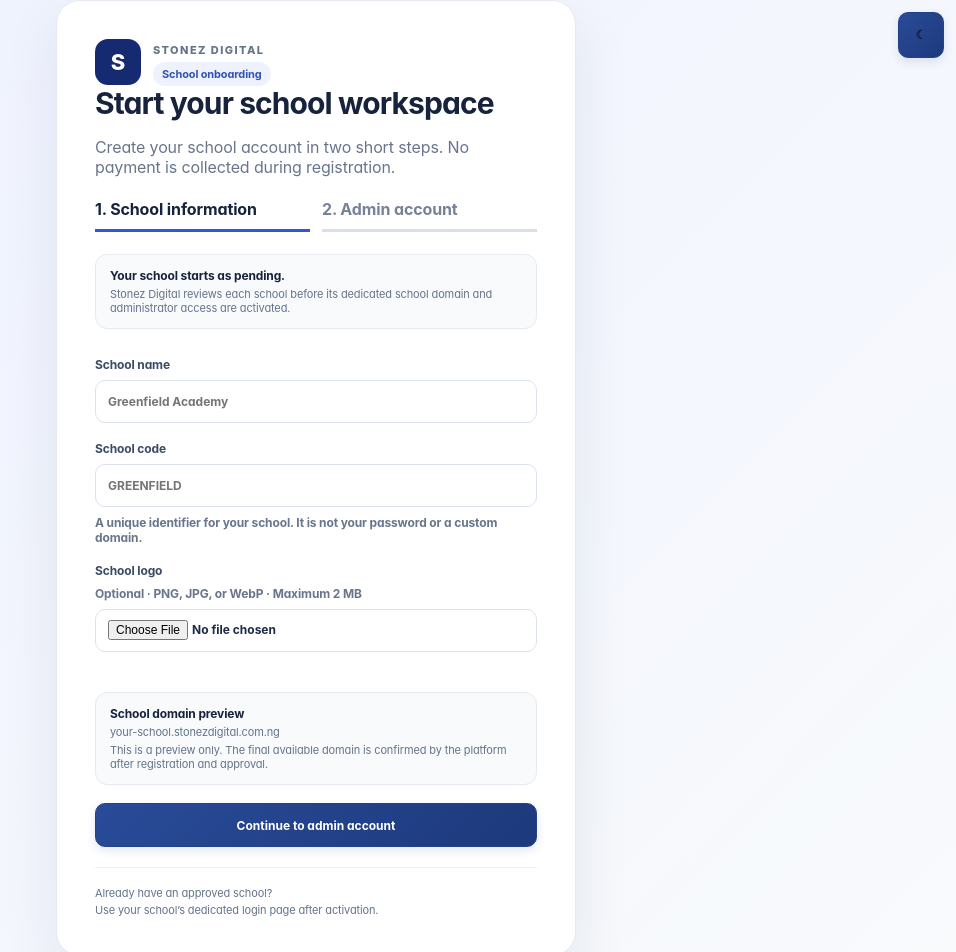
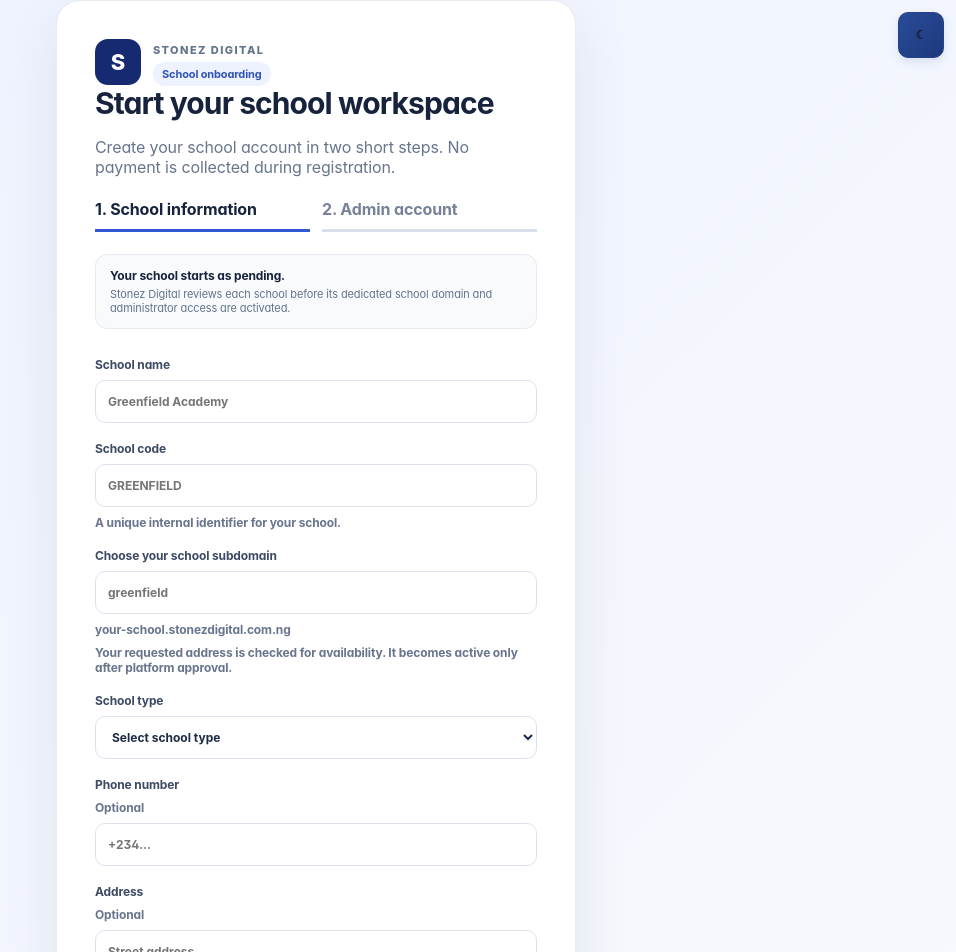
Before and after one commit to Stonez-Digital/user-management-app, a Next.js app in the folder frontend/: page /school-signup in a window 1280 px wide. Shown: the top 952 px of the page, without its empty margins (324-1280 px from the left). Built offline with nearby package versions, Linux system fonts and the light colour scheme.

Commit message:
Capture full school profile during signup

```diff
--- a/frontend/app/school-signup/page.tsx
+++ b/frontend/app/school-signup/page.tsx
@@ -3,8 +3,9 @@
 import {useState} from "react";
 
 type SignupForm = {
- school_name:string; school_code:string; admin_name:string;
- admin_email:string; admin_password:string; confirm_password:string;
+ school_name:string; school_code:string; school_slug:string; school_type:string;
+ phone:string; address:string; city:string; state:string;
+ admin_name:string; admin_email:string; admin_password:string; confirm_password:string;
 };
 
 async function readResponse(response:Response){
@@ -16,13 +17,13 @@ async function readResponse(response:Response){
 const allowedLogoTypes=["image/png","image/jpeg","image/webp"];
 const maxLogoBytes=2*1024*1024;
 
-function previewSlug(name:string){
- return name.trim().toLowerCase().replace(/[^a-z0-9]+/g,"-").replace(/^-|-$/g,"").slice(0,60)||"your-school";
+function slugFromName(name:string){
+ return name.trim().toLowerCase().replace(/[^a-z0-9]+/g,"-").replace(/^-|-$/g,"").slice(0,63);
 }
 
 export default function SchoolSignup(){
  const [step,setStep]=useState<1|2>(1);
- const [form,setForm]=useState<SignupForm>({school_name:"",school_code:"",admin_name:"",admin_email:"",admin_password:"",confirm_password:""});
+ const [form,setForm]=useState<SignupForm>({school_name:"",school_code:"",school_slug:"",school_type:"",phone:"",address:"",city:"",state:"",admin_name:"",admin_email:"",admin_password:"",confirm_password:""});
  const [logo,setLogo]=useState<File|null>(null);
  const [error,setError]=useState("");
  const [success,setSuccess]=useState("");
@@ -31,6 +32,10 @@ export default function SchoolSignup(){
 
  function update(key:keyof SignupForm,value:string){
   setForm(current=>({...current,[key]:value}));
+ }
+
+ function updateSchoolName(value:string){
+  setForm(current=>({...current,school_name:value,school_slug:current.school_slug||slugFromName(value),school_code:current.school_code||slugFromName(value).replace(/-/g,"").toUpperCase().slice(0,50)}));
  }
 
  function selectLogo(file:File|null){
@@ -46,6 +51,10 @@ export default function SchoolSignup(){
   setError("");
   if(!form.school_name.trim()||form.school_name.trim().length<2){setError("Enter your school name to continue.");return;}
   if(!/^[A-Z0-9-]{2,50}$/.test(form.school_code.trim())){setError("Use a school code with 2–50 letters, numbers, or hyphens.");return;}
+  const slug=form.school_slug.trim().toLowerCase();
+  if(!/^[a-z0-9](?:[a-z0-9-]{1,61}[a-z0-9])$/.test(slug)){setError("Choose a subdomain with 3–63 lowercase letters, numbers, or hyphens. It cannot start or end with a hyphen.");return;}
+  if(["app","api","www","mail","smtp","ftp","admin","autodiscover"].includes(slug)){setError("That subdomain is reserved. Please choose another.");return;}
+  if(!["primary","secondary","both"].includes(form.school_type)){setError("Choose the type of school.");return;}
   setStep(2);
  }
 
@@ -57,11 +66,11 @@ export default function SchoolSignup(){
   setLoading(true);
   try{
    const payload=new FormData();
-   payload.append("school_name",form.school_name.trim());
-   payload.append("school_code",form.school_code.trim().toUpperCase());
-   payload.append("admin_name",form.admin_name.trim());
-   payload.append("admin_email",form.admin_email.trim());
-   payload.append("admin_password",form.admin_password);
+   for(const key of ["school_name","school_code","school_slug","school_type","phone","address","city","state","admin_name","admin_email","admin_password"] as const){
+    const value=form[key].trim();
+    payload.append(key,value);
+   }
+   payload.set("school_code",form.school_code.trim().toUpperCase());
    if(logo)payload.append("logo",logo,logo.name);
    const response=await fetch("/backend/auth/school-signup",{method:"POST",body:payload});
    const data=await readResponse(response);
@@ -85,16 +94,20 @@ export default function SchoolSignup(){
    <div className="tenant-note"><strong>Your school starts as pending.</strong><span>Stonez Digital reviews each school before its dedicated school domain and administrator access are activated.</span></div>
 
    {!success&&step===1&&<form onSubmit={continueToAdmin} className="form">
-    <label>School name<input value={form.school_name} onChange={event=>update("school_name",event.target.value)} placeholder="Greenfield Academy" minLength={2} maxLength={160} autoComplete="organization" required/></label>
-    <label>School code<input value={form.school_code} onChange={event=>update("school_code",event.target.value.toUpperCase().replace(/[^A-Z0-9-]/g,""))} placeholder="GREENFIELD" minLength={2} maxLength={50} pattern="[A-Z0-9-]{2,50}" required/><span className="muted">A unique identifier for your school. It is not your password or a custom domain.</span></label>
+    <label>School name<input value={form.school_name} onChange={event=>updateSchoolName(event.target.value)} placeholder="Greenfield Academy" minLength={2} maxLength={160} autoComplete="organization" required/></label>
+    <label>School code<input value={form.school_code} onChange={event=>update("school_code",event.target.value.toUpperCase().replace(/[^A-Z0-9-]/g,""))} placeholder="GREENFIELD" minLength={2} maxLength={50} pattern="[A-Z0-9-]{2,50}" required/><span className="muted">A unique internal identifier for your school.</span></label>
+    <label>Choose your school subdomain<input value={form.school_slug} onChange={event=>update("school_slug",event.target.value.toLowerCase().replace(/[^a-z0-9-]/g,"").slice(0,63))} placeholder="greenfield" minLength={3} maxLength={63} pattern="[a-z0-9][a-z0-9-]{1,61}[a-z0-9]" required/><span className="muted">{form.school_slug||"your-school"}.stonezdigital.com.ng</span><span className="muted">Your requested address is checked for availability. It becomes active only after platform approval.</span></label>
+    <label>School type<select value={form.school_type} onChange={event=>update("school_type",event.target.value)} required><option value="">Select school type</option><option value="primary">Primary only</option><option value="secondary">Secondary only</option><option value="both">Primary and secondary</option></select></label>
+    <label>Phone number <span className="muted">Optional</span><input type="tel" value={form.phone} onChange={event=>update("phone",event.target.value)} placeholder="+234..." maxLength={80} autoComplete="tel"/></label>
+    <label>Address <span className="muted">Optional</span><input value={form.address} onChange={event=>update("address",event.target.value)} placeholder="Street address" maxLength={300} autoComplete="street-address"/></label>
+    <div className="form-row"><label>City <span className="muted">Optional</span><input value={form.city} onChange={event=>update("city",event.target.value)} placeholder="Makurdi" maxLength={100} autoComplete="address-level2"/></label><label>State <span className="muted">Optional</span><input value={form.state} onChange={event=>update("state",event.target.value)} placeholder="Benue" maxLength={100} autoComplete="address-level1"/></label></div>
     <label>School logo <span className="muted">Optional · PNG, JPG, or WebP · Maximum 2 MB</span><input type="file" accept="image/png,image/jpeg,image/webp" onChange={event=>selectLogo(event.target.files?.[0]||null)}/>{logo&&<span className="muted">Selected: {logo.name} · {(logo.size/1024).toFixed(0)} KB</span>}</label>
-    <div className="tenant-note"><strong>School domain preview</strong><span>{previewSlug(form.school_name)}.stonezdigital.com.ng</span><span className="muted">This is a preview only. The final available domain is confirmed by the platform after registration and approval.</span></div>
     {error&&<div className="error" role="alert">{error}</div>}
     <button type="submit">Continue to admin account</button>
    </form>}
 
    {!success&&step===2&&<form onSubmit={submit} className="form">
-    <div className="tenant-note"><strong>{form.school_name}</strong><span>School code: {form.school_code}</span><span>Now create the first school administrator account.</span></div>
+    <div className="tenant-note"><strong>{form.school_name}</strong><span>{form.school_slug}.stonezdigital.com.ng · {form.school_type}</span><span>Now create the first school administrator account.</span></div>
     <label>Administrator full name<input value={form.admin_name} onChange={event=>update("admin_name",event.target.value)} placeholder="Jane Doe" minLength={2} maxLength={100} autoComplete="name" required/></label>
     <label>Administrator email<input type="email" value={form.admin_email} onChange={event=>update("admin_email",event.target.value)} placeholder="admin@school.com" maxLength={255} autoComplete="email" required/></label>
     <label>Password<input type="password" value={form.admin_password} onChange={event=>update("admin_password",event.target.value)} minLength={8} maxLength={128} autoComplete="new-password" required/></label>
```
